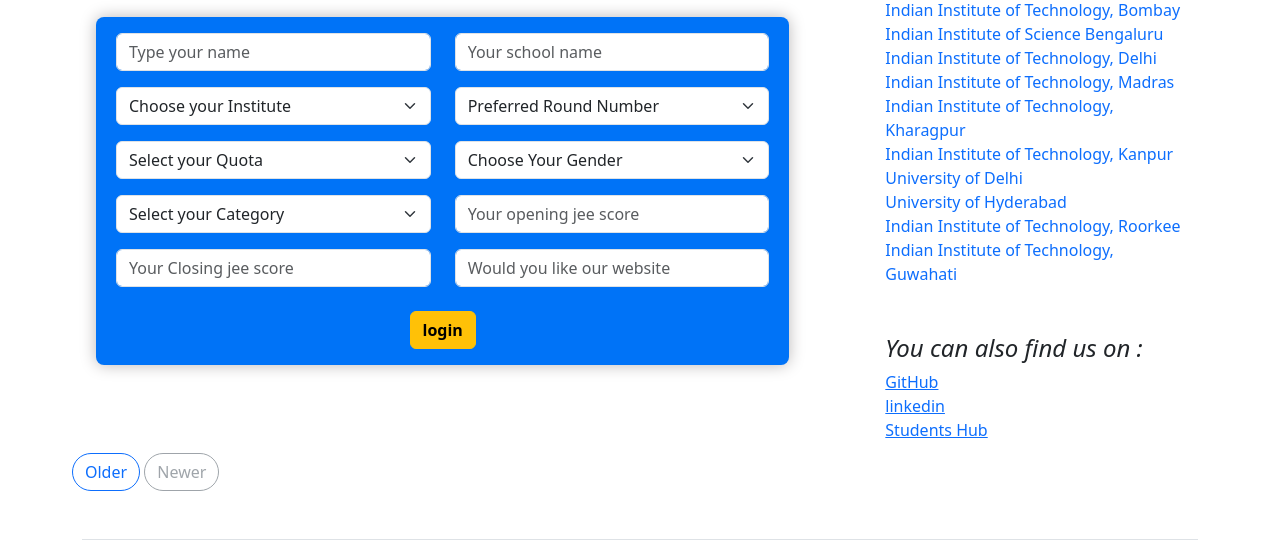
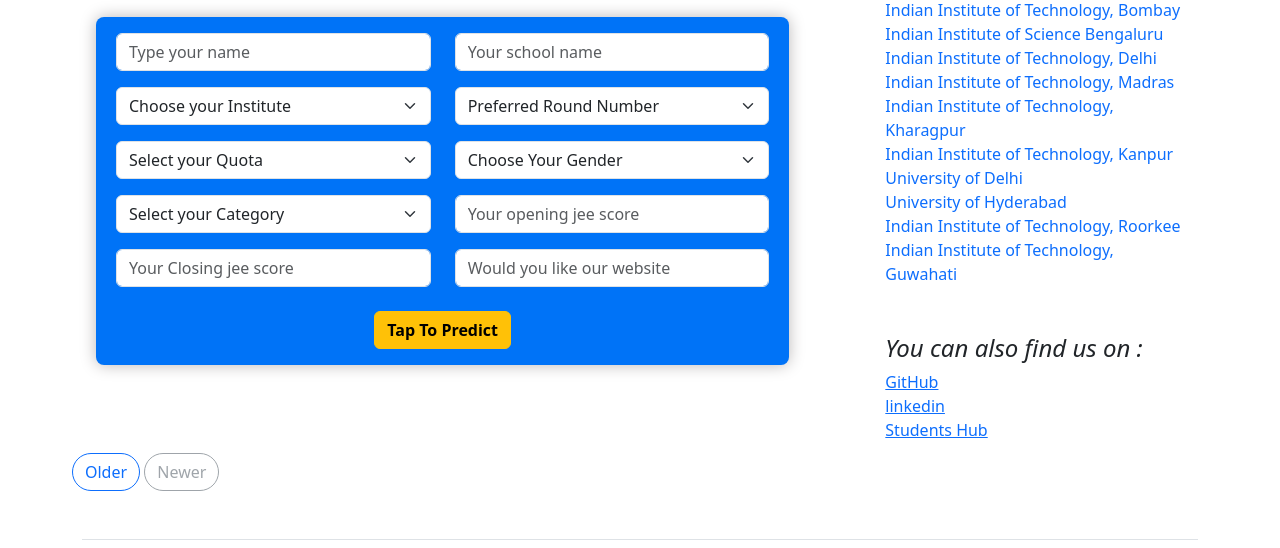
Before and after one commit to Satyam4229/College-Predictor-System, a Flask app: page / in a window 1280 px wide. Shown: the part 796-1344 px from the top of the page. Run offline with Flask 3, Linux system fonts and the light colour scheme; parts of the project's set-up code (start-up, migrations or seed data) failed here and were passed over; some libraries are stand-ins or nearby versions.

Commit message:
updation in home.html

```diff
--- a/requirement.txt
+++ b/requirement.txt
@@ -1,7 +1,6 @@
 Flask
 numpy
 pandas
-sklearn
 scikit-learn
 matplotlib
 gunicorn
--- a/templates/home.html
+++ b/templates/home.html
@@ -336,13 +336,12 @@
                             />
                           </div>
                         </div>
-                        <input
+                        <button
                           type="submit"
                           name="submit"
                           style="font-weight: 700;"
-                          class="btn mt-4 mb-3 btn-warning btn-submit"
-                          value="login"
-                        />
+                          class="btn mt-4 mb-3 btn-warning"
+                        >Tap To Predict</button>
                       </form>
                       <br />
                       <br />
```
